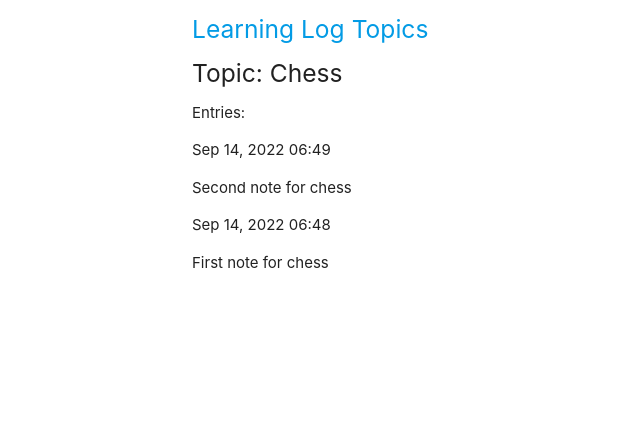
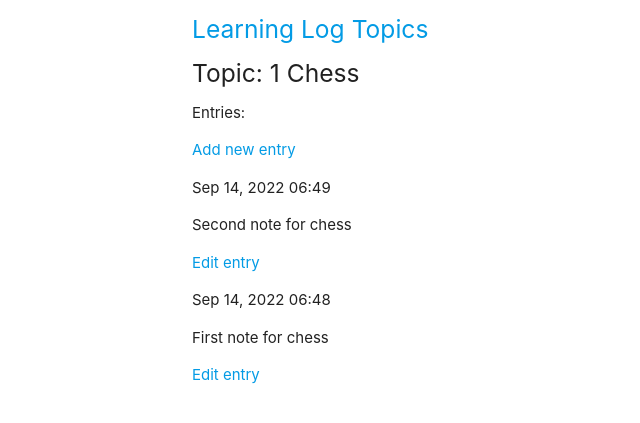
Before and after one commit to gosha-phantom/django-edu-app, a Django app: page /topics/1 in a window 1280 px wide. Shown: the top 423 px of the page, without its empty margins (0-640 px from the left). Run offline with Django 4.2, Linux system fonts and the light colour scheme; data comes from the database, SQL or seed files in the repository; both versions use the stored data as it was after the commit.

Commit message:
Added forms for add and edit new topics and entries

```diff
--- a/learning_log/settings.py
+++ b/learning_log/settings.py
@@ -20,7 +20,7 @@ BASE_DIR = Path(__file__).resolve().parent.parent
 # See https://docs.djangoproject.com/en/4.1/howto/deployment/checklist/
 
 # SECURITY WARNING: keep the secret key used in production secret!
-SECRET_KEY = 'django-insecure-vp+c_-z1!vz3uci_8p=zi3^#tv5kx54-1da2#au$l5(%%2e2*x'
+SECRET_KEY = ''
 
 # SECURITY WARNING: don't run with debug turned on in production!
 DEBUG = True
--- a/learning_logs/templates/topic.html
+++ b/learning_logs/templates/topic.html
@@ -1,18 +1,21 @@
 {% extends 'base.html' %}
 
 {% block content %}
-    <h5>Topic: {{ topic }}</h5>
+    <h5>Topic: {{ topic.id }} {{ topic }}</h5>
 
     <p>Entries:</p>
+    <p><a href="{% url 'new_entry' topic.id %}">Add new entry</a></p>
     <ul>
         {% for entry in entries %}
             <li>
                 <p>{{ entry.date_added|date:'M d, Y H:i' }}</p>
                 <p>{{ entry.text|linebreaks }}</p>
+                <p><a href="{% url 'edit_entry' entry.id %}">Edit entry</a></p>
             </li>
         {% empty %}
             <li>No entryes have been added yet.</li>
         {% endfor %}
     </ul>
 
+
 {% endblock content %}
--- a/learning_logs/templates/topics.html
+++ b/learning_logs/templates/topics.html
@@ -11,5 +11,6 @@
             <li>No topics have been added yet.</li>
         {% endfor %}
     </ul>
+    <a href="{% url 'new_topic' %}">Add a new topic</a>
 
 {% endblock content %}
--- a/learning_logs/urls.py
+++ b/learning_logs/urls.py
@@ -3,9 +3,15 @@ from . import views
 
 urlpatterns = [
     # домашняя страница
-    re_path(r'^$', views.index, name='index'),
+    re_path(r'^$', views.index, name = 'index'),
     # страница с темами для обучения
-    re_path(r'^topics/$', views.topics, name='topics'),
+    re_path(r'^topics/$', views.topics, name = 'topics'),
     # страница с подробной информацией по выбранной теме
-    re_path(r'^topics/(?P<topic_id>\d+$)', views.topic, name='topic')
+    re_path(r'^topics/(?P<topic_id>\d+$)', views.topic, name = 'topic'),
+    # страница для добавления новой темы
+    re_path(r'^new_topic/$', views.new_topic, name = 'new_topic'),
+    # страница для добавления новой записи
+    re_path(r'^new_entry/(?P<topic_id>\d+)/$', views.new_entry, name = 'new_entry'),
+    # страница для редактирования записи
+    re_path(r'^edit_entry/(?P<entry_id>\d+)/$', views.edit_entry, name = 'edit_entry')
 ]
--- a/learning_logs/views.py
+++ b/learning_logs/views.py
@@ -1,11 +1,15 @@
 from django.shortcuts import render
-from .models import Topic
-# from django.http import HttpRequest
+from django.http import HttpResponseRedirect
+from django.urls import reverse
+
+from .models import Entry, Topic
+from .forms import TopicForm, EntryForm
 
 # Create your views here.
 def index(request):
     # вывод общей информации
     return render(request, 'index.html')
+
 
 def topics(request):
     """Вывод списка тем для обучений"""
@@ -13,9 +17,65 @@ def topics(request):
     context = {'topics': topics}
     return render(request, 'topics.html', context)
 
+
 def topic(request, topic_id):
     """Выводит одну тему и все её записи"""
     topic = Topic.objects.get(id=topic_id)
     entries = topic.entry.order_by('-date_added')
     context = {'topic': topic, 'entries': entries}
     return render(request, 'topic.html', context)
+
+
+def new_topic(request):
+    """Опрделяет новую тему для обучения"""
+    if request.method != 'POST':
+        # данные не отправлялись, создается пустая форма
+        form = TopicForm()
+    else:
+        # отправлены данные из формы, необходимо обработать
+        form = TopicForm(request.POST)
+        if form.is_valid():
+            form.save()
+            return HttpResponseRedirect(reverse('topics'))
+
+    context = {'form': form}
+    return render(request, 'new_topic.html', context)
+
+
+def new_entry(request, topic_id):
+    """Добавляет новую запись по конкретной теме"""
+    topic = Topic.objects.get(id=topic_id)
+
+    if request.method != 'POST':
+        # данные не отправлялись, создается пустая форма
+        form = EntryForm()
+    else:
+        # отправлены данные из формы, необходимо обработать
+        form = EntryForm(data=request.POST)
+        if form.is_valid():
+            new_entry = form.save(commit=False)
+            new_entry.topic = topic
+            new_entry.save()
+            return HttpResponseRedirect(reverse('topic', args=[topic_id]))
+
+    context = {'topic': topic, 'form': form}
+    return render(request, 'new_entry.html', context)
+
+
+def edit_entry(request, entry_id):
+    """Изменяет запись по конкретной теме"""
+    entry = Entry.objects.get(id=entry_id)
+    topic = entry.topic
+
+    if request.method != 'POST':
+        # данные не отправлялись, создается пустая форма
+        form = EntryForm(instance=entry)
+    else:
+        # отправлены данные из формы, необходимо обработать
+        form = EntryForm(instance=entry, data=request.POST)
+        if form.is_valid():
+            form.save()
+            return HttpResponseRedirect(reverse('topic', args=[topic.id]))
+
+    context = {'entry': entry, 'topic': topic, 'form': form}
+    return render(request, 'edit_entry.html', context)
```
Also changed, not shown: learning_logs/forms.py (added, +16 -0 lines), learning_logs/templates/edit_entry.html (added, +12 -0 lines), learning_logs/templates/new_entry.html (added, +12 -0 lines), learning_logs/templates/new_topic.html (added, +11 -0 lines), db.sqlite3.
